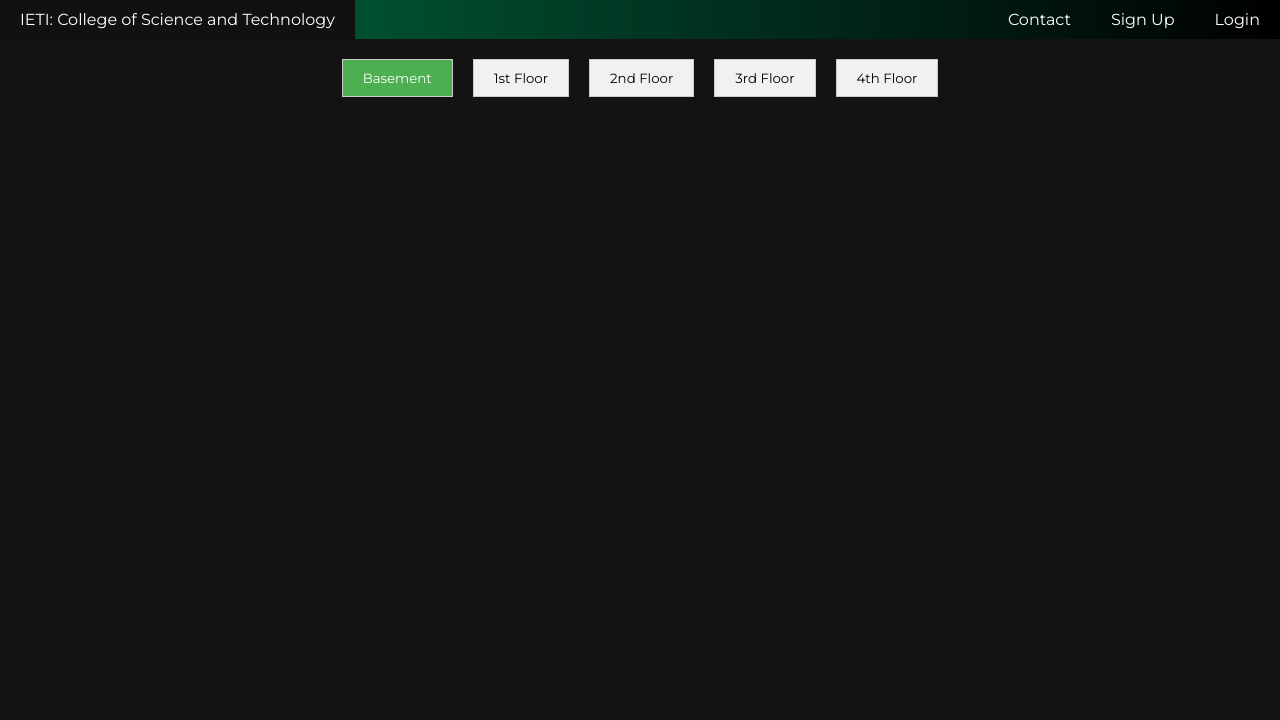
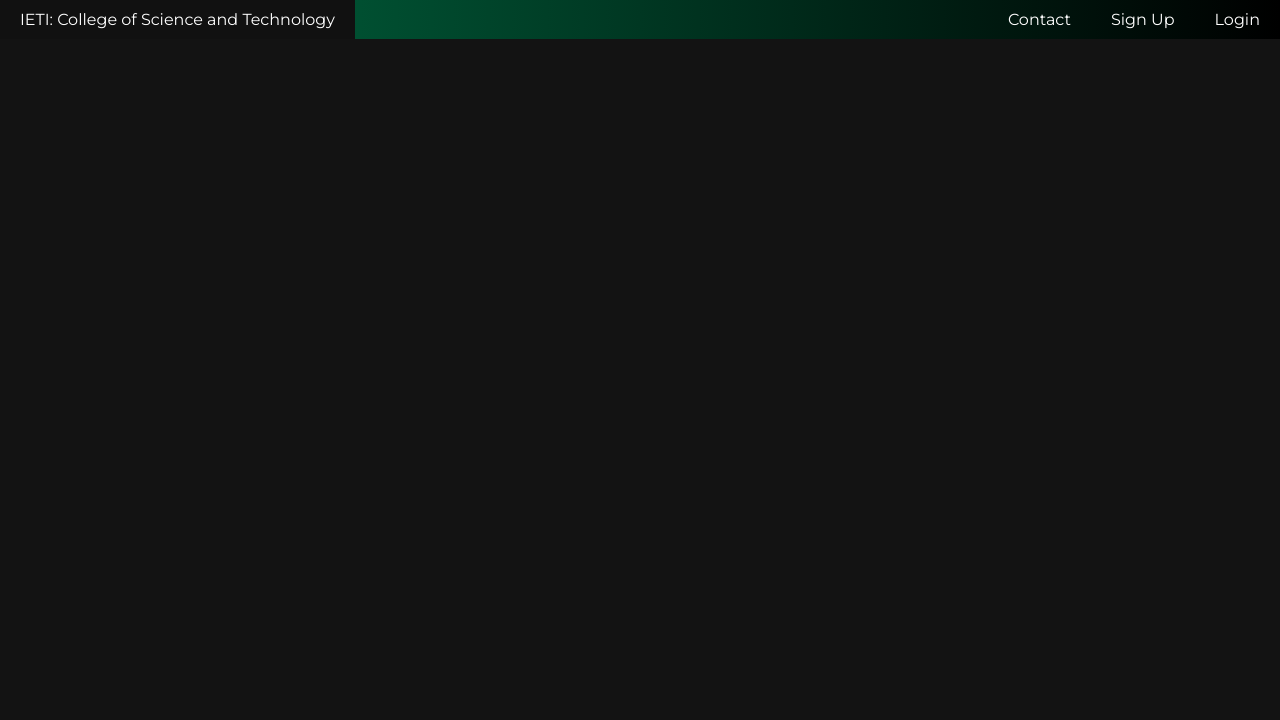
Before and after one commit to Kukileeyan/IMPS, a Django app: page / in a window 1280 px wide. Shown: the top 720 px of the page. Run offline with Django 5.2, Linux system fonts and the light colour scheme.

Commit message:
Updated Version

```diff
--- a/IMPS_System/IMPS_App/static/css/styles.css
+++ b/IMPS_System/IMPS_App/static/css/styles.css
@@ -0,0 +1,61 @@
+@import url('https://fonts.googleapis.com/css2?family=Montserrat:ital,wght@0,100..900;1,100..900&display=swap');
+* {
+  margin: 0;
+  padding: 0;
+  font-family: "Montserrat", sans-serif;
+  font-optical-sizing: auto;
+  font-weight: 400;
+  font-style: normal;
+  text-decoration: none;
+}
+
+p #locator {
+  color: red;
+  font-size: 50px;
+  font-weight: bold;
+  z-index: 10;
+  left: 100px;
+}
+
+
+body {
+    font-family: Arial, sans-serif;
+    background-color: #131313;
+}
+
+ul {
+  list-style-type: none;
+  margin: 0;
+  padding: 0px;
+  overflow: hidden;
+  background: linear-gradient(to left, #000000, #006e44);
+  z-index: 10;
+}
+
+li {
+  float: right;
+}
+
+li a {
+  display: block;
+  color: white;
+  text-align: center;
+  padding: 10px 20px;
+  text-decoration: none;
+}
+
+li a h3 {
+  display: block;
+  float: left;
+}
+
+li a:hover {
+  background-color: #111;
+}
+
+
+img {
+  display: block;
+  max-width: 100%;
+  max-height: auto;
+}
--- a/IMPS_System/IMPS_App/templates/Lobby.html
+++ b/IMPS_System/IMPS_App/templates/Lobby.html
@@ -7,95 +7,6 @@
   <meta name="viewport" content="width=device-width, initial-scale=1.0">
   <link rel="stylesheet" type="text/css" href="{% static 'css/styles.css' %}">
   <title>Welcome to IETI Marikina</title>
-  <style>
-    /* Importing font */
-    @import url('https://fonts.googleapis.com/css2?family=Montserrat:ital,wght@0,100..900;1,100..900&display=swap');
-
-    * {
-      margin: 0;
-      padding: 0;
-      font-family: "Montserrat", sans-serif;
-      font-optical-sizing: auto;
-      font-weight: 400;
-      font-style: normal;
-      text-decoration: none;
-    }
-
-    body {
-      font-family: Arial, sans-serif;
-      background-color: #131313;
-      color: white;
-    }
-
-    ul {
-      list-style-type: none;
-      margin: 0;
-      padding: 0px;
-      overflow: hidden;
-      background: linear-gradient(to left, #000000, #006e44);
-      z-index: 10;
-    }
-
-    li {
-      float: right;
-    }
-
-    li a {
-      display: block;
-      color: white;
-      text-align: center;
-      padding: 10px 20px;
-      text-decoration: none;
-    }
-
-    li a h3 {
-      display: block;
-      float: left;
-    }
-
-    li a:hover {
-      background-color: #111;
-    }
-
-    img {
-      display: block;
-      max-width: 100%;
-      max-height: auto;
-    }
-
-    /* Style for the floor selection tabs */
-    .tabs {
-      display: flex;
-      justify-content: center;
-      margin-top: 20px;
-    }
-
-    .tabs button {
-      padding: 10px 20px;
-      margin: 0 10px;
-      background-color: #f1f1f1;
-      border: 1px solid #ccc;
-      cursor: pointer;
-      transition: background-color 0.3s;
-    }
-
-    .tabs button:hover {
-      background-color: #4CAF50;
-      color: white;
-    }
-
-    .tabs button.active {
-      background-color: #4CAF50;
-      color: white;
-    }
-
-    iframe {
-      width: 100%;
-      height: 600px;
-      border: none;
-      margin-top: 20px;
-    }
-  </style>
 </head>
 <body>
 
@@ -112,17 +23,8 @@
     </header>
 
     <main>
-      <!-- Tabs for selecting floors -->
-      <div class="tabs">
-        <button class="tablinks active" onclick="openFloor(event, 'Basement')">Basement</button>
-        <button class="tablinks" onclick="openFloor(event, 'FirstFloor')">1st Floor</button>
-        <button class="tablinks" onclick="openFloor(event, 'SecondFloor')">2nd Floor</button>
-        <button class="tablinks" onclick="openFloor(event, 'ThirdFloor')">3rd Floor</button>
-        <button class="tablinks" onclick="openFloor(event, 'FourthFloor')">4th Floor</button>
-      </div>
 
       <!-- Iframe to show the selected floor image with interactive map -->
-      <iframe id="floorImage" src="about:blank"></iframe>
 
     </main>
 
@@ -132,55 +34,6 @@
   </div>
 
   <script src="{% static 'js/script.js' %}"></script>
-  <script>
-    // Function to handle tab switching and writing HTML content into iframe
-    function openFloor(evt, floorName) {
-      var i, tabcontent, tablinks;
-
-      // Hide all images (not really needed here as we are directly updating iframe content)
-      tabcontent = document.getElementsByClassName("tabcontent");
-      for (i = 0; i < tabcontent.length; i++) {
-        tabcontent[i].style.display = "none";
-      }
-
-      // Remove active class from all buttons
-      tablinks = document.getElementsByClassName("tablinks");
-      for (i = 0; i < tablinks.length; i++) {
-        tablinks[i].className = tablinks[i].className.replace(" active", "");
-      }
-
-      // Show the selected floor image and add active class to the button
-      evt.currentTarget.className += " active";
-
-      // Update the iframe with the selected floor image and image map
-      var iframe = document.getElementById("floorImage");
-
-      var imageHtml = `
-        <html>
-        <head>
-          <style>
-            body { text-align: center; margin: 0; background-color: #131313; }
-            img { width: 100%; }
-          </style>
-        </head>
-        <body>
-          <img src="{% static 'Images/FirstFloor.png' %}" alt="First Floor" usemap="#image-map">
-          <map name="image-map">
-            <!-- Example image map coordinates, you can update these as needed -->
-            <area shape="rect" coords="34,44,270,350" alt="Area 1" href="area1.html">
-            <area shape="circle" coords="400,400,50" alt="Area 2" href="area2.html">
-            <area shape="poly" coords="400,500,500,600,600,500" alt="Area 3" href="area3.html">
-          </map>
-        </body>
-        </html>
-      `;
-
-      // Write HTML content into the iframe
-      iframe.contentWindow.document.open();
-      iframe.contentWindow.document.write(imageHtml);
-      iframe.contentWindow.document.close();
-    }
-  </script>
 
 </body>
 </html>
--- a/IMPS_System/IMPS_Project/settings.py
+++ b/IMPS_System/IMPS_Project/settings.py
@@ -118,8 +118,9 @@ USE_TZ = True
 
 STATIC_URL = '/static/'
 STATICFILES_DIRS = [
-    BASE_DIR / "static",
+    BASE_DIR / "IMPS_App/static",
 ]
+
 
 # Default primary key field type
 # https://docs.djangoproject.com/en/5.1/ref/settings/#default-auto-field
```
